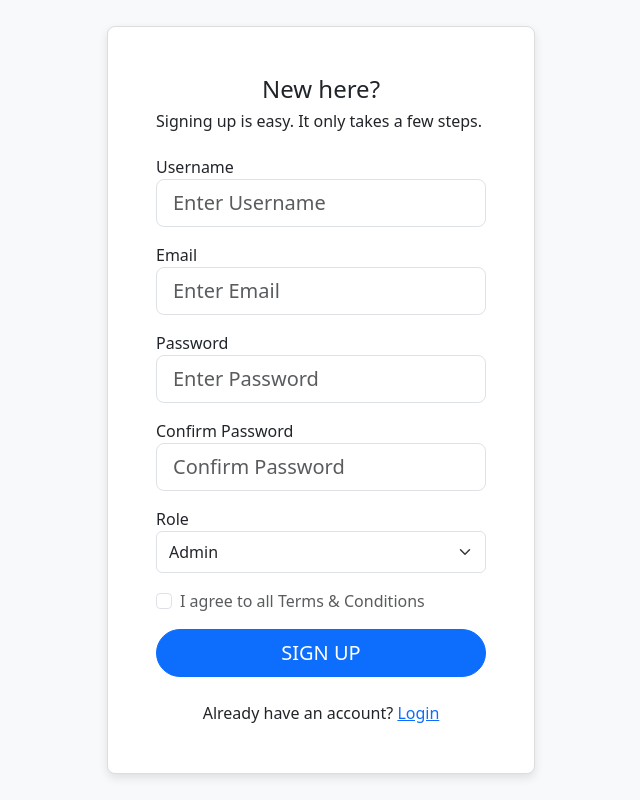
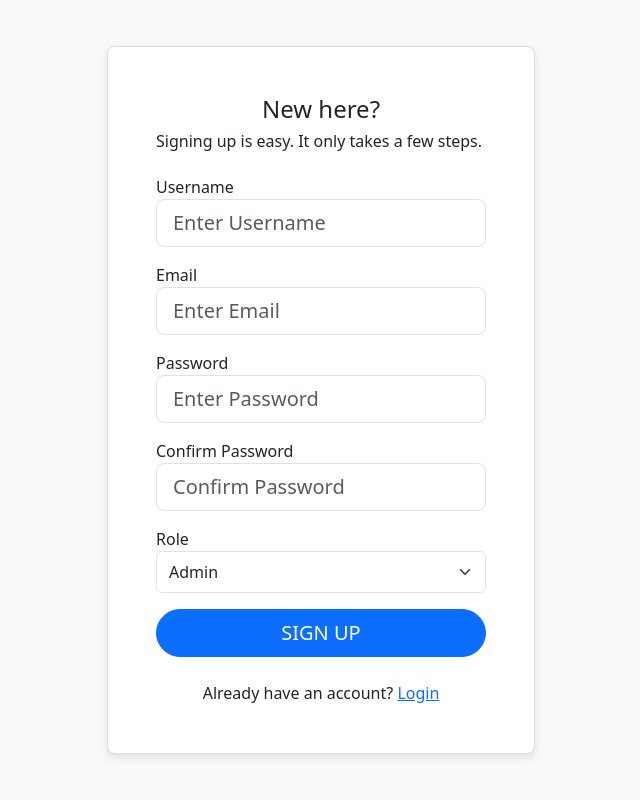
Before and after one commit to ElkanemiProf/school_management, a Django app: page /main/register/ in a window 1280 px wide. Shown: the whole page, without its empty margins (319-959 px from the left). Run offline with Django 4.2, Linux system fonts and the light colour scheme; data comes from the database, SQL or seed files in the repository; both versions use the stored data as it was after the commit.

Commit message:
changed register and login htmls

```diff
--- a/main/templates/main/pages/samples/login.html
+++ b/main/templates/main/pages/samples/login.html
@@ -39,10 +39,7 @@
                                     <button type="submit" class="btn btn-block btn-primary btn-lg fw-medium auth-form-btn">SIGN IN</button>
                                 </div>
                                 <div class="my-2 d-flex justify-content-between align-items-center">
-                                    <div class="form-check">
-                                        <label class="form-check-label text-muted">
-                                            <input type="checkbox" class="form-check-input"> Keep me signed in </label>
-                                    </div>
+
                                     <a href="#" class="auth-link text-black">Forgot password?</a>
                                 </div>
                                 <div class="text-center mt-4 fw-light"> Don't have an account?
--- a/main/templates/main/pages/samples/register.html
+++ b/main/templates/main/pages/samples/register.html
@@ -100,12 +100,6 @@
             </div>
 
             <!-- Terms and Conditions -->
-            <div class="form-check mb-3">
-                <input type="checkbox" class="form-check-input" id="terms" required>
-                <label class="form-check-label text-muted" for="terms">
-                    I agree to all Terms & Conditions
-                </label>
-            </div>
 
             <!-- Submit Button -->
             <div class="d-grid gap-2">
--- a/school_management/settings.py
+++ b/school_management/settings.py
@@ -41,6 +41,9 @@ INSTALLED_APPS = [
     'django.contrib.messages',
     'django.contrib.staticfiles',
     'widget_tweaks',
+    'admin_interface',
+    'colorfield',
+
 ]
 
 MIDDLEWARE = [
@@ -51,6 +54,7 @@ MIDDLEWARE = [
     'django.contrib.auth.middleware.AuthenticationMiddleware',
     'django.contrib.messages.middleware.MessageMiddleware',
     'django.middleware.clickjacking.XFrameOptionsMiddleware',
+    'whitenoise.middleware.WhiteNoiseMiddleware',
 
 ]
 
@@ -127,6 +131,7 @@ STATICFILES_DIRS = [
     os.path.join(BASE_DIR, 'main/static'),  # Main app static files
 ]
 
+STATICFILES_STORAGE = 'whitenoise.storage.CompressedManifestStaticFilesStorage'
 
 # Default primary key field type
 # https://docs.djangoproject.com/en/4.2/ref/settings/#default-auto-field
```
Also changed, not shown: db.sqlite3.
